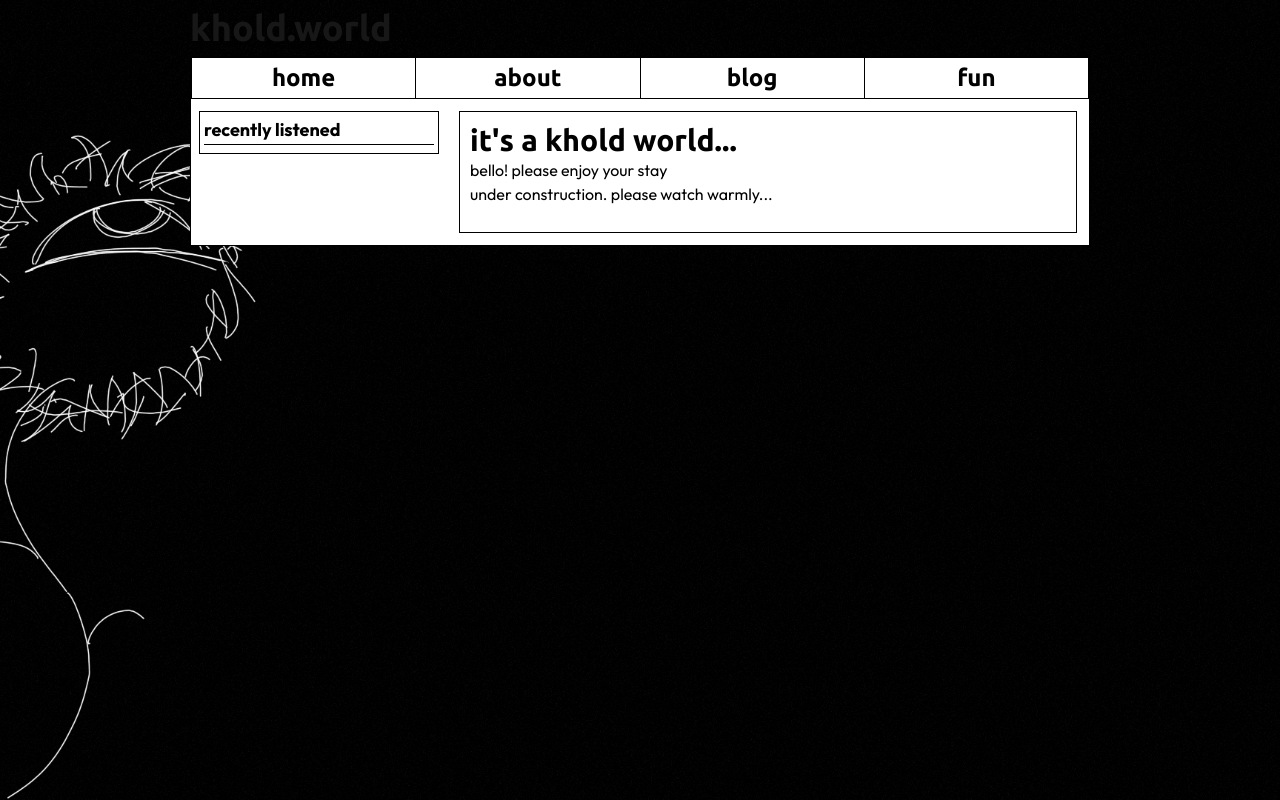
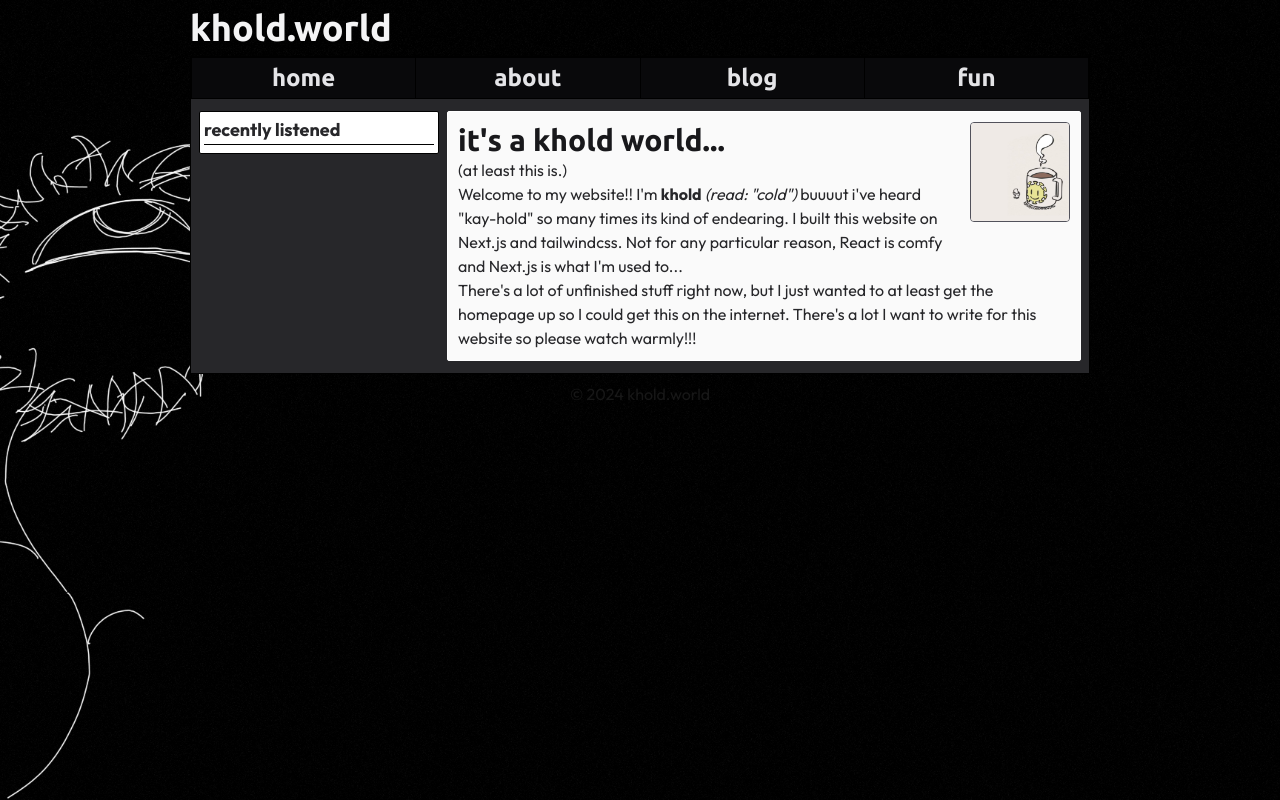
Before and after one commit to khorindo/khold-world, a Next.js app: page / in a window 1280 px wide. Built offline with nearby package versions, Linux system fonts and the light colour scheme; no server answers.

Commit message:
homepage 1.0.4. New theme and content created for homepage.

```diff
--- a/components/layout/main_layout.js
+++ b/components/layout/main_layout.js
@@ -14,37 +14,22 @@ export default function MainLayout({ children }) {
         {/* <TopNav /> */}
         {/* i dont like the old topnav. i think im going to put the nav ul into the "topnav" component
         and put that into the div below header where it already is */}
-        <Link href="#">
-          <h1 className={`${ubuntubold.className}  text-4xl`}>khold.world</h1>
+        {/* done! */}
+        <Link href="/">
+          <h1 className={`${ubuntubold.className}  text-4xl text-zinc-100`}>
+            khold.world
+          </h1>
         </Link>
       </header>
       <div
         className={`${outfit.className} w-[900px] m-auto border border-black`}
       >
-        <nav
-          className={`${ubuntubold.className}  bg-white border border-black text-black text-2xl`}
-        >
-          <ul className="flex justify-between text-center ">
-            <li className="flex-1 border-r border-black py-1 px-4 hover:bg-black hover:text-white">
-              <a href="#">home</a>
-            </li>
-            <li className="flex-1  border-black p-1 px-4 hover:bg-black hover:text-white">
-              <a href="#">about</a>
-            </li>
-            <li className="flex-1  border-l border-black py-1 px-4 hover:bg-black hover:text-white">
-              <a href="#">blog</a>
-            </li>
-            <li className="flex-1  border-l border-black py-1 px-4 hover:bg-black hover:text-white">
-              <a href="#">fun</a>
-            </li>
-          </ul>
-        </nav>
-
-        <div className="flex bg-white">
+        {/* topnav here now */}
+        <TopNav />
+        <div className="flex bg-zinc-800">
           {/* New flex container */}
-          <aside className="w-64 px-2 py-3 text-black">
+          <aside className="w-64 px-2 py-3 text-zinc-800">
             {/* Sidebar content */}
-
             <FmWidget />
           </aside>
           <div className="flex-1 ">
@@ -53,7 +38,11 @@ export default function MainLayout({ children }) {
           </div>
         </div>
       </div>
-      <footer></footer>
+      <footer>
+        <div className={`${outfit.className} text-center m-2`}>
+          © 2024 khold.world
+        </div>
+      </footer>
     </main>
   );
 }
--- a/components/layout/top_nav.js
+++ b/components/layout/top_nav.js
@@ -2,23 +2,27 @@ import { Ubuntu, Outfit } from "next/font/google";
 
 import Link from "next/link";
 
-const ubuntu = Ubuntu({ subsets: ["latin"], weight: ["700"] });
-const outfit = Outfit({ subsets: ["latin"], weight: ["400"] });
+const ubuntubold = Ubuntu({ subsets: ["latin"], weight: ["700"] });
 
 export default function TopNav() {
   return (
-    <div className="flex items-center justify-around m-6">
-      <Link href="/">
-        <h1 className={`${ubuntu.className}  text-4xl`}>khold world</h1>
-      </Link>
-      <ul className={`${outfit.className} flex md:text-xl items-center`}>
-        <li className="m-2">
-          <Link href="/about">About</Link>
+    <nav
+      className={`${ubuntubold.className}  bg-zinc-950 border border-black text-zinc-200 text-2xl`}
+    >
+      <ul className="flex justify-between text-center ">
+        <li className="flex-1 border-r border-black py-1 px-4 hover:bg-zinc-300 hover:text-zinc-950">
+          <Link href="/">home</Link>
         </li>
-        <li className="m-2">
-          <Link href="/projects">Projects</Link>
+        <li className="flex-1  border-black p-1 px-4 hover:bg-black hover:bg-zinc-300 hover:text-zinc-950">
+          <Link href="#">about</Link>
+        </li>
+        <li className="flex-1  border-l border-black py-1 px-4 hover:bg-zinc-300 hover:text-zinc-950">
+          <Link href="#">blog</Link>
+        </li>
+        <li className="flex-1  border-l border-black py-1 px-4 hover:bg-zinc-300 hover:text-zinc-950">
+          <Link href="#">fun</Link>
         </li>
       </ul>
-    </div>
+    </nav>
   );
 }
--- a/components/widgets/fm_widget.js
+++ b/components/widgets/fm_widget.js
@@ -36,7 +36,7 @@ export default function FmWidget() {
   }
 
   return (
-    <div className="border border-black p-1">
+    <div className="border border-black p-1 bg-white rounded-sm">
       <h3 className="border-b border-black">
         <strong className={`${bold.className} text-lg`}>
           recently listened
--- a/next.config.mjs
+++ b/next.config.mjs
@@ -2,7 +2,9 @@
 const nextConfig = {
   reactStrictMode: true,
   images: {
-    domains: ["lastfm.freetls.fastly.net"],
+    remotePatterns: [
+      { protocol: "https", hostname: "lastfm.freetls.fastly.net" },
+    ],
   },
 };
 
--- a/pages/_document.js
+++ b/pages/_document.js
@@ -5,7 +5,7 @@ export default function Document() {
     <Html lang="en">
       <Head />
       <body
-        className="antialiased bg-cover bg-center bg-fixed min-h-screen"
+        className="antialiased bg-cover bg-center bg-fixed min-h-screen relative"
         style={{ backgroundImage: `url(/images/flower.png)` }}
       >
         <Main />
--- a/pages/index.js
+++ b/pages/index.js
@@ -1,7 +1,6 @@
 import MainLayout from "@/components/layout/main_layout";
 
 import { Ubuntu } from "next/font/google";
-import Link from "next/link";
 import Image from "next/image";
 import { useRouter } from "next/router";
 
@@ -9,15 +8,42 @@ const ubuntubold = Ubuntu({ subsets: ["latin"], weight: ["700"] });
 export default function Home() {
   return (
     <MainLayout>
-      <div className="bg-white border border-black p-2.5 m-3 text-black">
-        <h1 className={`${ubuntubold.className} text-3xl`}>
-          it's a khold world...
-        </h1>
-        <div>bello! please enjoy your stay</div>
+      {/* i think this div should be in mainlayout around the {children} prop tbh */}
+      <div className="bg-zinc-50 border border-white p-2.5 my-3 mr-2 text-zinc-800 rounded-sm">
+        <div className="flex flex-wrap gap-4">
+          <div className="flex-1 min-w-[200px]">
+            <h1 className={`${ubuntubold.className} text-3xl text-zinc-900`}>
+              it's a khold world...
+            </h1>
+            <div>(at least this is.)</div>
+            {/* 1st para */}
+            <div>
+              Welcome to my website!! I'm{" "}
+              <span className="font-bold">khold</span>{" "}
+              <span className="italic">(read: "cold")</span> buuuut i've heard
+              "kay-hold" so many times its kind of endearing. I built this
+              website on Next.js and tailwindcss. Not for any particular reason,
+              React is comfy and Next.js is what I'm used to...
+            </div>
+          </div>
+          <div className="flex-shrink-0">
+            <Image
+              src="/images/khold.jpg"
+              alt="Description of image"
+              width={100}
+              height={100}
+              className="rounded border-zinc-600 border"
+            />
+          </div>
+        </div>
+        {/* 2nd para */}
+        <div>
+          There's a lot of unfinished stuff right now, but I just wanted to at
+          least get the homepage up so I could get this on the internet. There's
+          a lot I want to write for this website so please watch warmly!!!
+        </div>
 
-        {/* below here needs to be a flex container so i can put more things here in a nice grid probably 2 x something */}
-
-        <div className="mb-4">under construction. please watch warmly...</div>
+        {/* below here maybe a flex container so i can put more things here in a nice grid probably 2 x something */}
       </div>
     </MainLayout>
   );
```
Also changed, not shown: public/images/khold.jpg (added).
